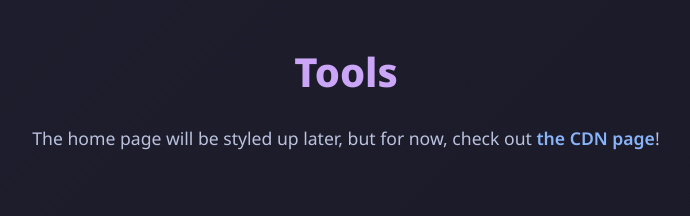
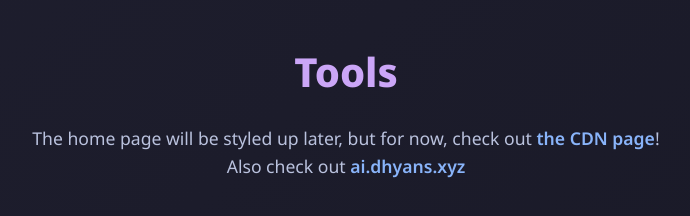
Before and after one commit to Bluelightning26/tools, a website: page index.html in a window 1280 px wide. Shown: the whole page, without its empty margins (294-984 px from the left). Drawn offline with Linux system fonts and the light colour scheme.

Commit message:
Update index.html

```diff
--- a/index.html
+++ b/index.html
@@ -20,6 +20,8 @@ The home page will be styled up later, but for now, check out
 <a href="cdn/"> the CDN page</a>!
 
 </p>
+
+<p>Also check out <a target="_blank" href="https://ai.dhyans.xyz/">ai.dhyans.xyz</a></p>
 </body>
 
 
```
